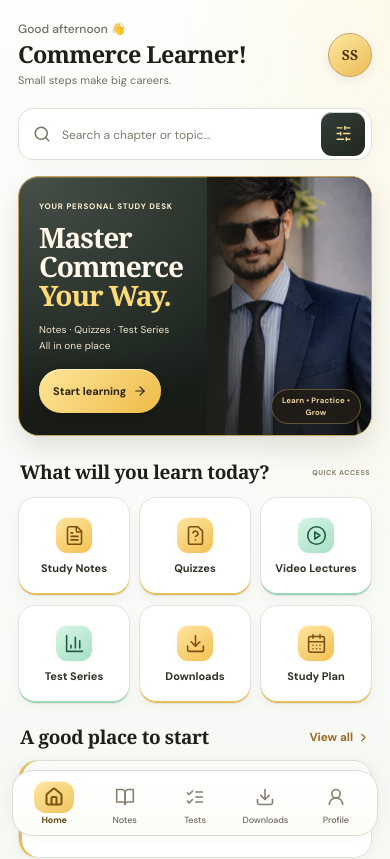
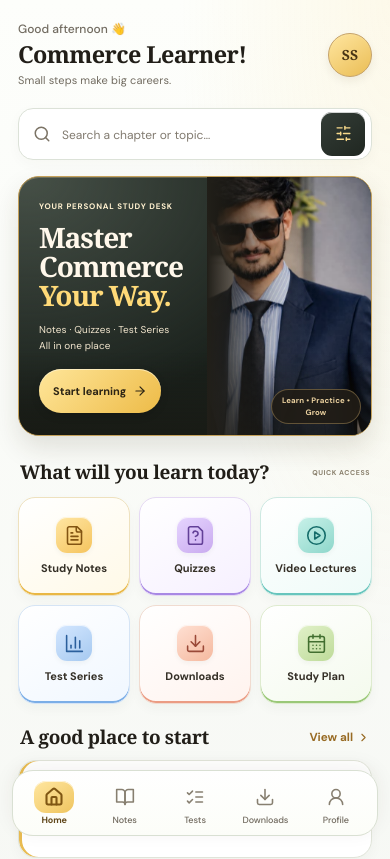
Before and after one commit to infosmitsircommerce-eng/smit-sir-commerce, a React (Vite) app: page / in a window 390 px wide. Shown: the top 859 px of the page. Built offline with nearby package versions, Linux system fonts and the light colour scheme; no server answers.

Commit message:
Give all six mobile learning shortcuts distinct coordinated colors

```diff
--- a/src/styles/mobileLedger.css
+++ b/src/styles/mobileLedger.css
@@ -74,14 +74,36 @@
   .mobile-section-heading h2 { font: 700 19px/1.2 var(--font-serif); letter-spacing: -.02em; }
   .mobile-shortcuts-heading > span { color: #8a806d; font-size: 7px; letter-spacing: .08em; font-weight: 700; white-space: nowrap; }
   .mobile-action-grid { grid-template-columns: repeat(3, minmax(0, 1fr)); gap: 9px; margin-top: 13px; }
-  .mobile-action-card { min-height: 99px; padding: 12px 5px; gap: 9px; border: 1px solid #e1e5dc; border-radius: 17px; background: #ffffff; box-shadow: inset 0 -2px 0 #e7bd5c, 0 5px 12px #28352209; }
-  .mobile-action-card > span { width: 36px; height: 36px; border-radius: 11px; background: linear-gradient(145deg, #ffe6a1, #f2c051); box-shadow: inset 0 1px 0 #ffffffad, 0 2px 5px #94702a0d; }
+  .mobile-action-grid .mobile-action-card {
+    --action-ink: #825412; --action-accent: #e9b744; --action-wash: #fff9e7;
+    --action-icon-top: #ffe6a3; --action-icon-end: #f5c45e; --action-border: #eee1be;
+    min-height: 99px; padding: 12px 5px; gap: 9px; border: 1px solid var(--action-border); border-radius: 17px;
+    color: var(--action-ink); background: linear-gradient(150deg, #ffffff, var(--action-wash));
+    box-shadow: inset 0 -2px 0 var(--action-accent), 0 5px 12px #28352209;
+  }
+  .mobile-action-grid .mobile-action-card[href="/quizzes"] {
+    --action-ink: #634098; --action-accent: #a888e4; --action-wash: #f6f0ff;
+    --action-icon-top: #e6d5ff; --action-icon-end: #c9aaef; --action-border: #e5d9f3;
+  }
+  .mobile-action-grid .mobile-action-card[href="/lectures"] {
+    --action-ink: #156c6a; --action-accent: #67c5bd; --action-wash: #effbf8;
+    --action-icon-top: #c8f1e9; --action-icon-end: #8ed7cb; --action-border: #cde9e2;
+  }
+  .mobile-action-grid .mobile-action-card[href="/test-series"] {
+    --action-ink: #2b5f9c; --action-accent: #7baee7; --action-wash: #f0f7ff;
+    --action-icon-top: #d4e7ff; --action-icon-end: #a6c9f0; --action-border: #d5e4f5;
+  }
+  .mobile-action-grid .mobile-action-card[href="/study-material#all-notes"] {
+    --action-ink: #9a4938; --action-accent: #eb9c83; --action-wash: #fff3ee;
+    --action-icon-top: #ffe0d3; --action-icon-end: #f5b99f; --action-border: #f0dbd0;
+  }
+  .mobile-action-grid .mobile-action-card[href="/study-coach"] {
+    --action-ink: #426f30; --action-accent: #9ac878; --action-wash: #f4faed;
+    --action-icon-top: #e1f1c9; --action-icon-end: #bedb99; --action-border: #deebcf;
+  }
+  .mobile-action-grid .mobile-action-card > span { width: 36px; height: 36px; border-radius: 11px; background: linear-gradient(145deg, var(--action-icon-top), var(--action-icon-end)); box-shadow: inset 0 1px 0 #ffffffad, 0 2px 5px #2835220d; }
   .mobile-action-card svg { width: 21px; height: 21px; stroke-width: 1.8; }
   .mobile-action-card strong { font-size: 11px; font-weight: 650; color: #353027; }
-  .mobile-action-gold { color: #795014; }
-  .mobile-action-forest { color: #205d48; }
-  .mobile-action-forest { box-shadow: inset 0 -2px 0 #9bd6b7, 0 5px 12px #28352209; }
-  .mobile-action-forest > span { background: linear-gradient(145deg, #d7f5e6, #a7dfc4); }
   .mobile-resume-card { display: flex; align-items: center; gap: 12px; padding: 16px 13px; min-height: 98px; border-radius: 18px; border: 1px solid #e0e4d9; background: #ffffff; box-shadow: inset 3px 0 0 #e9bc52, 0 5px 14px #28352209; }
   .mobile-resume-icon { display: grid; place-items: center; width: 46px; height: 54px; border-radius: 12px; flex-shrink: 0; background: linear-gradient(135deg, #ffe7a4, #f3c65f); color: #9d712b; }
   .mobile-resume-icon svg { width: 25px; height: 25px; }
```
